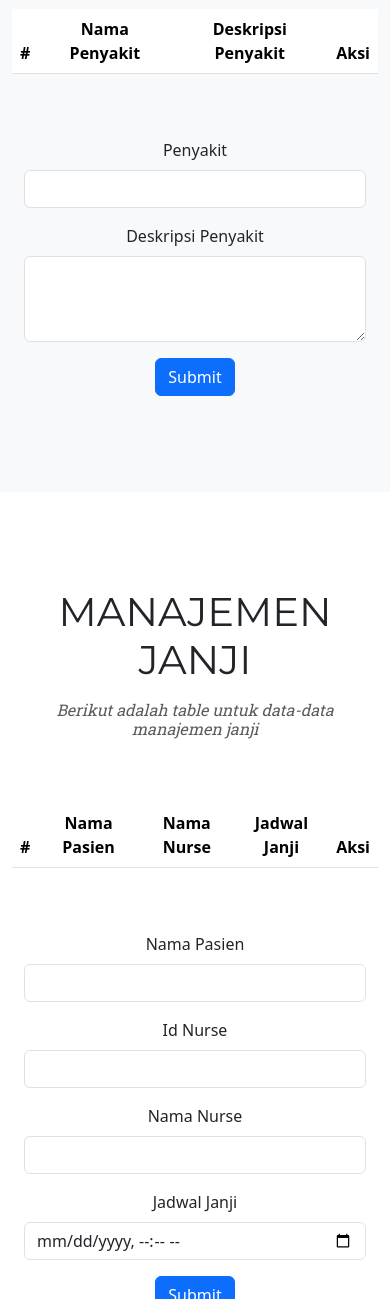
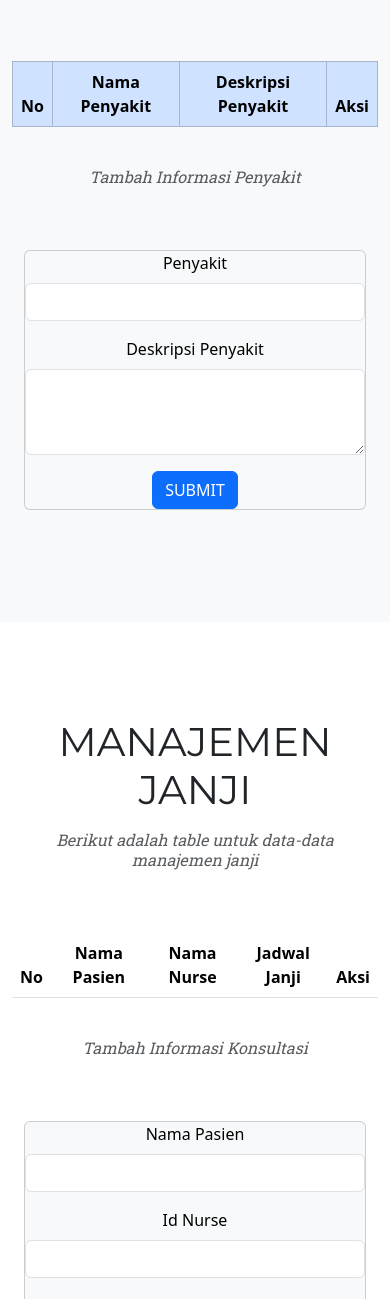
Before and after one commit to FaizAslamBasalamah/EAI_MANTAP-KELOMPOK_INSAN, a plain HTML site: page templates/index.html in a window 390 px wide. Shown: the part 701-2000 px from the top of the page. Drawn offline with nearby package versions, Linux system fonts and the light colour scheme; files that its build step writes are made by us from their sources; no server answers; files whose address does not match are found by name.

Commit message:
Finishing Styling

```diff
--- a/static/js/scripts.js
+++ b/static/js/scripts.js
@@ -637,5 +637,6 @@ function fetchNurseName() {
         .catch(error => console.error('Error fetching nurse details:', error));
 }
 
+
 // Call the fetchNurseName function when nurse ID input changes
 document.getElementById('idNurse').addEventListener('change', fetchNurseName);
--- a/templates/index.html
+++ b/templates/index.html
@@ -16,6 +16,7 @@
         <!-- Core theme CSS (includes Bootstrap)-->
         <link href="static/css/styles.css" rel="stylesheet" />
         <link href="https://cdn.jsdelivr.net/npm/bootstrap@5.3.3/dist/css/bootstrap.min.css" rel="stylesheet" integrity="sha384-QWTKZyjpPEjISv5WaRU9OFeRpok6YctnYmDr5pNlyT2bRjXh0JMhjY6hW+ALEwIH" crossorigin="anonymous">
+
     </head>
     <body id="page-top">
         <!-- Navigation-->
@@ -37,7 +38,7 @@
         <!-- Masthead-->
         <header class="masthead">
             <div class="container">
-                <div class="masthead-heading">LAYANAN</div>
+                <div class="masthead-heading">KLINIK KASIH SEHAT</div>
                 <div class="masthead-subheading text-uppercase">Konsultasi & Medis</div>
                 <a class="btn btn-primary btn-xl text-uppercase" href="#services">Penyakit</a>
                 <a class="btn btn-primary btn-xl text-uppercase" href="#portfolio">Pasien</a>
@@ -52,11 +53,11 @@
                     <h3 class="section-subheading text-muted">Berikut adalah table untuk data-data penyakit</h3>
                 </div>
                 <div class="row text-center justify-content-center">
-                    <div class="col-md-4">
-                        <table class="table">
-                            <thead>
+                    <div class="col">
+                        <table class="table table-bordered">
+                            <thead class="table-primary">
                                 <tr>
-                                    <th scope="col">#</th>
+                                    <th scope="col">No</th>
                                     <th scope="col">Nama Penyakit</th>
                                     <th scope="col">Deskripsi Penyakit</th>
                                     <th scope="col">Aksi</th>
@@ -69,11 +70,15 @@
                     </div>
                 </div>
                 <br>
-                <br>
+                <div class="text-center">
+                    <h3 class="section-subheading text-muted">Tambah Informasi Penyakit</h3>
+                </div>
+
                 <div class="row text-center justify-content-center grid">
                     <!-- form submit ke API -->
                     <div class="row text-center justify-content-center">
-                        <div class="col-md-4">
+                        <div class="col-md-10">
+                        <div class="card text-bg-light mb-3">
                             <form id="add-disease-form" onsubmit="addDisease(event)">
                                 <div class="mb-3">
                                     <label for="exampleFormControlInput1" class="form-label">Penyakit</label>
@@ -83,9 +88,10 @@
                                     <label for="exampleFormControlTextarea1" class="form-label">Deskripsi Penyakit</label>
                                     <textarea class="form-control" id="diseaseDescription" rows="3"></textarea>
                                   </div>
-                                  <button type="submit" class="btn btn-primary">Submit</button>
+                                    <button type="submit" class="btn btn-primary">SUBMIT</button>
                                 </div>
                             </form>
+                        </div>
                         </div>
                     </div>
                 </div>
@@ -126,11 +132,11 @@
                     <h3 class="section-subheading text-muted">Berikut adalah table untuk data-data manajemen janji</h3>
                 </div>
                 <div class="row text-center justify-content-center">
-                    <div class="col-md-4">
+                    <div class="col">
                         <table class="table">
                             <thead>
                                 <tr>
-                                    <th scope="col">#</th>
+                                    <th scope="col">No</th>
                                     <th scope="col">Nama Pasien</th>
                                     <th scope="col">Nama Nurse</th>
                                     <th scope="col">Jadwal Janji</th>
@@ -144,7 +150,9 @@
                     </div>
                 </div>
                 <br>
-                <br>
+                <div class="text-center">
+                    <h3 class="section-subheading text-muted">Tambah Informasi Konsultasi</h3>
+                </div>
                 <div class="modal fade" id="editJanji" tabindex="-1" aria-labelledby="editJanjiModalLabel" aria-hidden="true">
                     <div class="modal-dialog">
                         <div class="modal-content">
@@ -169,10 +177,12 @@
                         </div>
                     </div>
                 </div>
+
                 <div class="row text-center justify-content-center grid">
                     <!-- form submit ke API -->
                     <div class="row text-center justify-content-center">
-                        <div class="col-md-4">
+                        <div class="col-md-10">
+                            <div class="card text-bg-light mb-3">
                             <form id="janji-form" onsubmit="createJanji(event)">
                                 <div class="mb-3">
                                     <label for="patientName" class="form-label">Nama Pasien</label>
@@ -192,6 +202,7 @@
                                 </div>
                                 <button type="submit" class="btn btn-primary">Submit</button>
                             </form>
+                            </div>
                         </div>
                     </div>
                 </div>
@@ -241,11 +252,11 @@
                     <h3 class="section-subheading text-muted">Tolong nurse isi hasil konsultasinya dan umur pasien</h3>
                 </div>
                 <div class="row text-center justify-content-center">
-                    <div class="col-md-4">
+                    <div class="col-md-10">
                         <table class="table">
                             <thead>
                                 <tr>
-                                    <th scope="col">#</th>
+                                    <th scope="col">No</th>
                                     <th scope="col">Nama Pasien</th>
                                     <th scope="col">Umur Pasien</th>
                                     <th scope="col">Resep Hasil Konsultasi</th>
@@ -329,7 +340,7 @@
                     </div>
                     <div class="col-lg-4">
                         <div class="team-member">
-                            <img class="mx-auto rounded-circle" src="static/assets/img/team/2.jpg" alt="..." />
+                            <img class="mx-auto rounded-circle" src="static/assets/img/team/3.jpg" alt="..." />
                             <h4>Insan</h4>
                             <p class="text-muted">Full stuck dikit Developer</p>
                         </div>
@@ -343,9 +354,9 @@
                     </div>
                     <div class="col-lg-4">
                         <div class="team-member">
-                            <img class="mx-auto rounded-circle" src="static/assets/img/team/3.jpg" alt="..." />
+                            <img class="mx-auto rounded-circle" src="static/assets/img/team/2.jpg" alt="..." />
                             <h4>Tantri</h4>
-                            <p class="text-muted">Penyimak Handal</p>
+                            <p class="text-muted">Support System</p>
                         </div>
                     </div>
                 </div>
```
Also changed, not shown: templates/patient.html (+3 -3 lines), README.txt, static/assets/img/header-bg.jpg.
